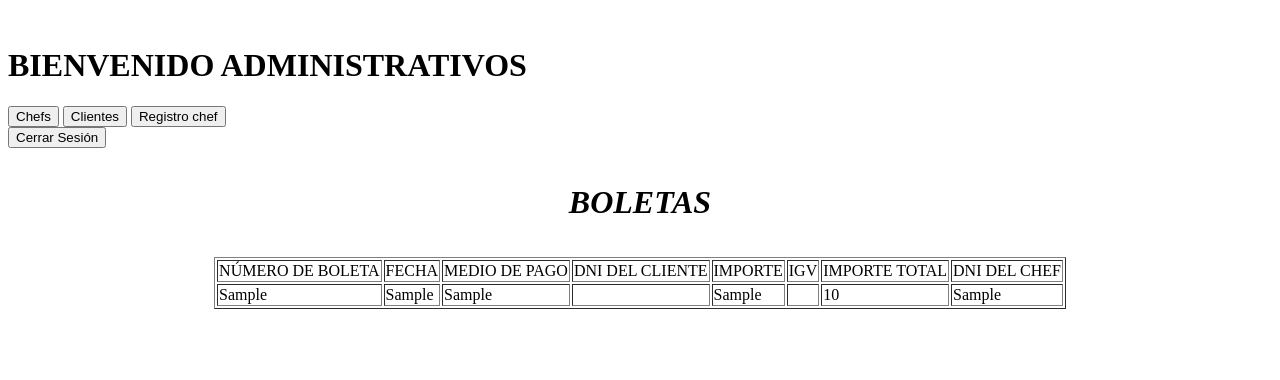
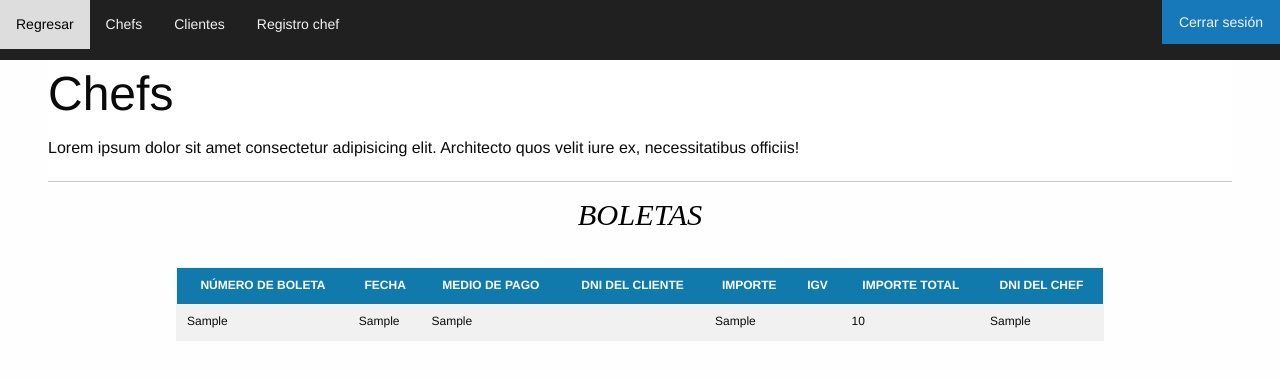
Before and after one commit to AngelYvan/tienda-furuki, a PHP site: page /boton/admi/ingreso1.php in a window 1280 px wide. Shown: the top 380 px of the page. Run offline with PHP 8.4, Linux system fonts and the light colour scheme; tables that the repository leaves empty or names only in its code hold one stand-in row (values such as "Sample post"); data that the repository does not hold is empty; some libraries are stand-ins or nearby versions.

Commit message:
Agregadno modificcaciones Audrey Angel

```diff
--- a/PEDIDOS/uno.html
+++ b/PEDIDOS/uno.html
@@ -40,7 +40,7 @@
                     '<input id="cantidadItems" type="hidden" name="item'+pos+'" value="'+arreglo[(pos-1)]+'">'
                 );
                 pos=pos+1;
-                document.getElementById("cantidadItems").value=pos;
+                document.getElementById("cantidadItems").value=(pos-1);
             }
         }
     </script>
@@ -114,7 +114,7 @@
                                 <a href="../principal.HTML" style="text-decoration: none; color: black;">
                                     PANTALLA PRINCIPAL
                                 </a><br>
-                                <!--<a href="PORTERO.HTML">[  PARA EL DUEÑO  ]</a>-->
+                                <a href="PORTERO.HTML">[  PARA EL DUEÑO  ]</a>
 
 
                             </div>
--- a/boton/admi/ingreso1.php
+++ b/boton/admi/ingreso1.php
@@ -4,61 +4,252 @@
 ?>
 
 <!doctype html>
-<html >
+<html>
+
 <head>
 	<meta charset="utf-8" />
-    <meta name="viewport" content="width=device-width, initial-scale=1.0" />
+	<link rel="stylesheet" href="/css/BienvenidoChef.css">
+	<meta name="viewport" content="width=device-width, initial-scale=1">
+	<link rel="stylesheet" href="https://cdnjs.cloudflare.com/ajax/libs/font-awesome/4.7.0/css/font-awesome.min.css">
+	<link rel="stylesheet" href="https://dhbhdrzi4tiry.cloudfront.net/cdn/sites/foundation.min.css">
+
 	<link rel="shortcut icon" href="../../img/5.jpeg" type="image/x-icon">
 	<title>ADMINISTRATIVO</title>
+	<style>
+		body {
+			margin: 0;
+			font-family: "Raleway", Helvetica, Arial, sans-serif !important;
+			margin-bottom: 4em;
+		}
 
+		.topnav {
+			overflow: hidden;
+			background-color: rgb(32, 32, 32);
+
+		}
+
+		.jumbotron {
+			background-color: white !important;
+			padding-bottom: -2em;
+			margin-bottom: -2em;
+		}
+
+		.jumbotron p {
+			font-size: 1em !important;
+		}
+
+		#Jumb {
+			padding-top: -2em;
+			margin-bottom: -4em;
+			padding-bottom: 0em;
+		}
+
+		.container-fluid {
+			/* padding-top: 1em; */
+			padding-left: 3em;
+			padding-right: 3em;
+			margin-bottom: 2em;
+			/* display: flex; */
+			justify-content: center;
+			align-items: center;
+		}
+
+		.formulario {
+			padding-top: 2em;
+			display: flex;
+			justify-content: center;
+			align-items: center;
+			font-size: .8em;
+			font-weight: 500;
+		}
+
+		.btn {
+			font-size: .98em !important;
+		}
+
+		.form-control {
+			font-size: .95em !important;
+		}
+
+		.topnav a {
+			float: left;
+			display: block;
+			color: #f2f2f2;
+			text-align: center;
+			padding: 14px 16px;
+			text-decoration: none;
+			font-size: 14px;
+			align-items: center;
+			justify-content: center;
+		}
+
+		.topnav a:hover {
+			background-color: #ddd;
+			color: black;
+		}
+
+		.topnav a.active {
+			background-color: antiquewhite;
+			color: white;
+		}
+
+		.topnav .icon {
+			display: none;
+		}
+
+		@media screen and (max-width: 600px) {
+			.topnav a:not(:first-child) {
+				display: none;
+			}
+
+			.topnav a.icon {
+				float: right;
+				display: block;
+			}
+		}
+
+		@media screen and (max-width: 600px) {
+			.topnav.responsive {
+				position: relative;
+			}
+
+			.topnav.responsive .icon {
+				position: absolute;
+				right: 0;
+				top: 0;
+			}
+
+			.topnav.responsive a {
+				float: none;
+				display: block;
+				text-align: left;
+			}
+		}
+
+		.lead {
+			color: rgb(14, 115, 182);
+			font-weight: 600;
+		}
+
+		.callout {
+			-webkit-box-shadow: 3px 3px 5px 4px #ccc;
+			/* Safari 3-4, iOS 4.0.2 - 4.2, Android 2.3+ */
+			-moz-box-shadow: 3px 3px 5px 4px #ccc;
+			/* Firefox 3.5 - 3.6 */
+			box-shadow: 3px 3px 5px 4px #ccc;
+		}
+
+		@media (max-width: 401px) {
+			.container-fluid {
+				padding: 1em;
+			}
+		}
+
+
+		table {
+			border-collapse: collapse;
+			border-spacing: 0;
+			width: 100%;
+			border: 1px solid #ddd;
+			border: 0;
+			font-size: .75em;
+			text-align: center;
+			align-items: center;
+		}
+
+		table th {
+			color: white;
+			background-color: rgb(16, 122, 172);
+			text-align: center;
+		}
+
+		th,
+		td {
+			text-align: left;
+			padding: 8px;
+		}
+
+		tr:nth-child(even) {
+			background-color: #f2f2f2
+		}
+
+		.tablaRes {
+			padding-left: 8em;
+			padding-right: 8em;
+		}
+
+		@media (max-width: 972px) {
+			.tablaRes {
+				padding-left: 4em;
+				padding-right: 4em;
+			}
+		}
+
+		@media (max-width: 745px) {
+			.tablaRes {
+				padding-left: 2em;
+				padding-right: 2em;
+			}
+		}
+
+		@media (max-width: 612px) {
+			.tablaRes {
+				padding-left: 0em;
+				padding-right: 0em;
+			}
+		}
+	</style>
 </head>
+
 <body>
 
+	<div class="topnav" id="myTopnav">
 
+		<form action="cerrarsesion.php" method="POST">
+			<a href="index.php">Regresar</a>
+			<a href="chef1.php">Chefs</a>
+			<a href="clientes1.php">Clientes</a>
+			<a href="ingresarchef.php">Registro chef</a>
+			<a type="submit" class="button" style="float:right">Cerrar sesión</a>
+			<a href="javascript:void(0);" class="icon" onclick="myFunction()">
+				<i class="fa fa-bars"></i>
+			</a>
+		</form>
+	</div>
+	<div class="container-fluid">
+		<div class="row">
+			<div class="jumbotron">
+				<h1 class="display-4">Chefs</h1>
+				<p>Lorem ipsum dolor sit amet consectetur adipisicing elit. Architecto quos velit iure ex, necessitatibus officiis!</p>
+				<hr class="my-4">
+
+			</div>
+		</div>
 		<br>
 
-    <h1>BIENVENIDO ADMINISTRATIVOS</h1>
-    <p class="subheader"></p>
-    <a href="chef1.php"><button class="button" >Chefs</button></a>
-    <a href="clientes1.php"><button class="button" >Clientes</button></a>
-    <a href="ingresarcliente.php"><button class="button" >Registro chef</button></a>
-
-      <form action="cerrarsesion.php" method="POST">
-
-			<button type="submit" class="button">Cerrar Sesión</button>
-
-      </form>
+		<div class="tablaRes">
+			<h4 style="color:black; font-family: 'Bookman Old Style'; align-items: center; text-align: center; font-weight: 500; font-size: 1.9em; margin-bottom: 1em;"> <em>BOLETAS </em> </h4>
+			<div style="overflow-x:auto;">
+				<table>
+					<!--generamos la tabla -->
+					<tr>
+						<!-- nombres de los campos de la tabla -->
+						<th>NÚMERO DE BOLETA</th>
+						<th>FECHA</th>
+						<th>MEDIO DE PAGO</th>
+						<th>DNI DEL CLIENTE</th>
+						<th>IMPORTE</th>
+						<th>IGV</th>
+						<th>IMPORTE TOTAL</th>
+						<th>DNI DEL CHEF</th>
+					</tr>
 
 
-<br>
-<br>
-
-
-
-
-
-<center><b><i><FONT COLOR="black"  size="6" height="40" width="1000" align=center> BOLETAS </FONT></br><br></b></i></center>
-<br>
-    <center>
-	<table border="1" >
-
-		<tr>
-
-			<td>NÚMERO DE BOLETA</td>
-			<td>FECHA</td>
-			<td>MEDIO DE PAGO</td>
-	        <td>DNI DEL CLIENTE</td>
-			<td>IMPORTE</td>
-			<td>IGV</td>
-			<td>IMPORTE TOTAL</td>
-			<td>DNI DEL CHEF</td>
-		</tr>
-
 					<?php
-        $consulta= "SELECT * FROM `boleta` ";
+					$consulta = "SELECT * FROM `boleta` ";
 					$datos = mysqli_query($conexion, $consulta);
 
-		while($fila=mysqli_fetch_array($datos)){
+					while ($fila = mysqli_fetch_array($datos)) {
 					?>
 
 						<tr>
@@ -76,7 +267,31 @@
 					}
 					?>
 				</table>
+			</div>
+		</div>
 
-	</center>
+	</div>
+	<script>
+		function myFunction() {
+			var x = document.getElementById("myTopnav");
+			if (x.className === "topnav") {
+				x.className += " responsive";
+			} else {
+				x.className = "topnav";
+			}
+		}
+	</script>
+
+	<script src="https://code.jquery.com/jquery-2.1.4.min.js"></script>
+	<script src="https://dhbhdrzi4tiry.cloudfront.net/cdn/sites/foundation.js"></script>
+	<script>
+		$(document).foundation();
+	</script>
+	<script src="lib/jquery/jquery.min.js"></script>
+	<script src="lib/jquery/jquery-migrate.min.js"></script>
+	<script src="lib/bootstrap/js/bootstrap.bundle.min.js"></script>
+
+
 </body>
+
 </html>
```
Also changed, not shown: PEDIDOS/PROCESOS.PHP (added, +64 -0 lines), PEDIDOS/conexion.php (added, +15 -0 lines), principal.html (+85 -181 lines). Lines whose indentation alone changed are shown as unchanged.
